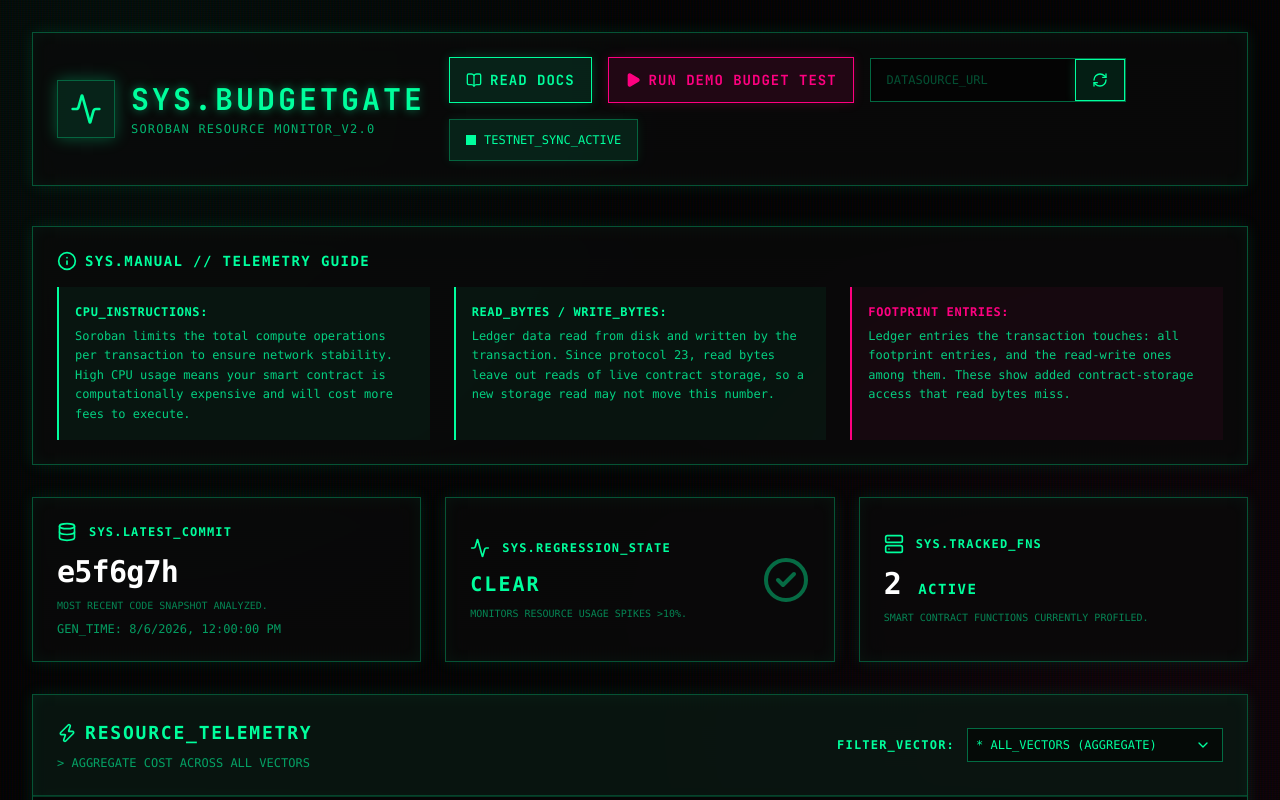
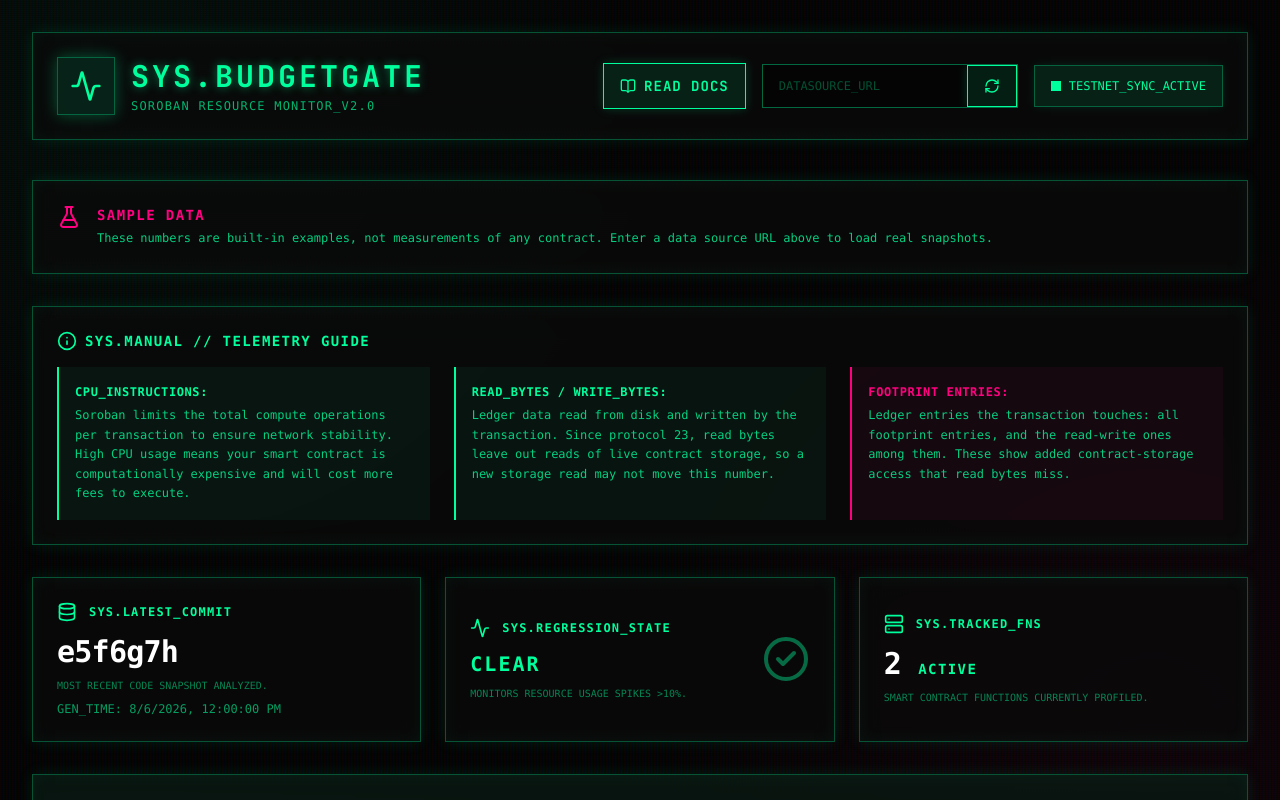
Before and after one commit to BudgetGate/soroban-budget-dashboard, a React (Vite) app: page / in a window 1280 px wide. Shown: the top 800 px of the page. Built offline with nearby package versions, Linux system fonts and the light colour scheme.

Commit message:
Label the built-in history as sample data and remove the demo

```diff
--- a/src/index.css
+++ b/src/index.css
@@ -54,41 +54,9 @@
     transform: translateY(-2px);
   }
 
-  .glass-button-pink {
-    background: rgba(255, 0, 128, 0.1);
-    border: 1px solid #ff0080;
-    color: #ff0080;
-    text-transform: uppercase;
-    font-weight: bold;
-    letter-spacing: 1px;
-    box-shadow: 0 0 10px rgba(255, 0, 128, 0.2);
-    transition: all 0.2s ease;
-  }
-
-  .glass-button-pink:hover {
-    background: rgba(255, 0, 128, 0.2);
-    box-shadow: 0 0 20px rgba(255, 0, 128, 0.5);
-    transform: translateY(-2px);
-  }
-
   .text-gradient {
     color: #00ff9d;
     text-shadow: 0 0 10px rgba(0, 255, 157, 0.8);
-  }
-
-  .terminal-cursor {
-    display: inline-block;
-    width: 10px;
-    height: 1.2em;
-    background-color: #00ff9d;
-    animation: blink 1s step-end infinite;
-    vertical-align: middle;
-    margin-left: 5px;
-  }
-
-  @keyframes blink {
-    0%, 100% { opacity: 1; }
-    50% { opacity: 0; }
   }
 
   /* Scanline effect */
--- a/src/pages/Dashboard.tsx
+++ b/src/pages/Dashboard.tsx
@@ -1,7 +1,7 @@
-import { useState, useEffect, useMemo, useRef } from 'react';
-import { Activity, CheckCircle2, AlertTriangle, Settings, RefreshCw, Zap, Server, Database, ChevronDown, Terminal, Play, X, Info, BookOpen, Clock } from 'lucide-react';
+import { useState, useEffect, useMemo } from 'react';
+import { Activity, CheckCircle2, AlertTriangle, Settings, RefreshCw, Zap, Server, Database, ChevronDown, Info, BookOpen, Clock, FlaskConical } from 'lucide-react';
 import { fetchSnapshotHistory, RateLimitError } from '../api';
-import type { SnapshotHistory, Snapshot } from '../api';
+import type { SnapshotHistory } from '../api';
 import { toChartPoints } from '../metrics';
 import MetricChart from '../components/MetricChart';
 import '../App.css';
@@ -13,18 +13,6 @@
   const [selectedFunction, setSelectedFunction] = useState<string>('all');
   const [dataSourceUrl, setDataSourceUrl] = useState<string>('');
   const [tempUrl, setTempUrl] = useState<string>('');
-
-  // Demo Terminal State
-  const [showDemoTerminal, setShowDemoTerminal] = useState(false);
-  const [demoLogs, setDemoLogs] = useState<string[]>([]);
-  const [demoInProgress, setDemoInProgress] = useState(false);
-  const logsEndRef = useRef<HTMLDivElement>(null);
-
-  useEffect(() => {
-    if (logsEndRef.current) {
-      logsEndRef.current.scrollIntoView({ behavior: 'smooth' });
-    }
-  }, [demoLogs]);
 
   useEffect(() => {
     let isMounted = true;
@@ -48,59 +36,6 @@
 
   const handleApplyUrl = () => {
     setDataSourceUrl(tempUrl);
-  };
-
-  const runDemoTest = () => {
-    setShowDemoTerminal(true);
-    setDemoInProgress(true);
-    setDemoLogs([]);
-
-    const sequence = [
-      "> budget-core simulate --fixture \"liquidity_pool_v2\"",
-      "> Initializing Soroban environment [v2.1.0]...",
-      "> Compiling smart contracts to WASM...",
-      "> [OK] target/wasm32-unknown-unknown/release/liquidity_pool.wasm",
-      "> Running execution trace on 145 transactions...",
-      "> Analyzing CPU instructions and Memory footprint...",
-      "> ⚠️ WARNING: Resource utilization spike detected in `swap` function",
-      "> Comparing with baseline commit...",
-      "> CPU usage +25%, Memory usage +15% over baseline",
-      "> Pushing regression snapshot to dashboard state...",
-      "> DONE"
-    ];
-
-    let i = 0;
-    const interval = setInterval(() => {
-      if (i < sequence.length) {
-        setDemoLogs(prev => [...prev, sequence[i]]);
-        i++;
-      } else {
-        clearInterval(interval);
-        setDemoInProgress(false);
-
-        // Inject fake snapshot
-        if (history) {
-          const newSnapshot: Snapshot = {
-            schema_version: '1.0',
-            network: 'testnet',
-            commit_sha: 'd3m0b4d' + Math.floor(Math.random()*1000).toString(),
-            generated_at: new Date().toISOString(),
-            functions: (history.snapshots[history.snapshots.length - 1]?.functions || []).map(f => {
-              // Increase cpu and mem
-              return {
-                ...f,
-                cpu_instructions: Math.floor(f.cpu_instructions * 1.25),
-                memory_bytes: f.memory_bytes === null ? null : Math.floor(f.memory_bytes * 1.15)
-              };
-            })
-          };
-          setHistory({
-            ...history,
-            snapshots: [...history.snapshots, newSnapshot]
-          });
-        }
-      }
-    }, 600);
   };
 
   const allFunctions = useMemo(() => {
@@ -133,39 +68,6 @@
   return (
     <div className="min-h-screen p-4 md:p-8 relative z-10 selection:bg-[#00ff9d] selection:text-black">
 
-      {/* Demo Terminal Modal */}
-
-      {showDemoTerminal && (
-        <div className="fixed inset-0 z-50 flex items-center justify-center bg-black/80 backdrop-blur-sm p-4">
-          <div className="glass-panel w-full max-w-2xl rounded-none border border-[#00ff9d]/50 shadow-[0_0_30px_rgba(0,255,157,0.2)] flex flex-col h-[500px]">
-            <div className="border-b border-[#00ff9d]/30 bg-[#00ff9d]/10 p-3 flex justify-between items-center">
-              <div className="flex items-center gap-2 text-[#00ff9d] font-bold text-sm tracking-widest">
-                <Terminal className="w-4 h-4" />
-                SYSTEM_EXEC::BUDGET_SIMULATION
-              </div>
-              {!demoInProgress && (
-                <button onClick={() => setShowDemoTerminal(false)} className="text-[#00ff9d] hover:text-[#ff0080] transition-colors">
-                  <X className="w-5 h-5" />
-                </button>
-              )}
-            </div>
-            <div className="p-4 flex-1 overflow-y-auto text-[#00ff9d] font-mono text-sm leading-relaxed">
-              {demoLogs.map((log, idx) => (
-                <div key={idx} className={`${log.includes('WARNING') ? 'text-[#ff0080]' : ''} mb-2`}>
-                  {log}
-                </div>
-              ))}
-              {demoInProgress && (
-                <div className="mt-2">
-                  <span className="terminal-cursor"></span>
-                </div>
-              )}
-              <div ref={logsEndRef} />
-            </div>
-          </div>
-        </div>
-      )}
-
       <header className="mb-10 flex flex-col md:flex-row items-start md:items-center justify-between pb-6 gap-6 glass-panel p-6 relative overflow-hidden">
         <div className="flex items-center gap-4 relative z-10">
           <div className="bg-[#00ff9d]/10 p-3 border border-[#00ff9d]/30 shadow-[0_0_15px_rgba(0,255,157,0.3)]">
@@ -187,14 +89,6 @@
             <BookOpen className="w-4 h-4" />
             READ DOCS
           </a>
-
-          <button
-            onClick={runDemoTest}
-            className="glass-button-pink px-4 py-3 flex items-center justify-center gap-2 whitespace-nowrap"
-          >
-            <Play className="w-4 h-4" fill="currentColor" />
-            RUN DEMO BUDGET TEST
-          </button>
 
           <div className="flex overflow-hidden glass-input w-full md:w-64 shadow-inner">
             <input
@@ -251,6 +145,18 @@
           </div>
         ) : (
           <div className="animate-in fade-in slide-in-from-bottom-4 duration-700 ease-out fill-mode-both">
+            {!dataSourceUrl && (
+              <div role="note" aria-label="Sample data" className="glass-panel p-6 mb-8 border border-[#ff0080] bg-[#ff0080]/5 flex items-start gap-4">
+                <FlaskConical className="w-6 h-6 text-[#ff0080] shrink-0" />
+                <div>
+                  <h2 className="text-sm font-bold text-[#ff0080] tracking-widest uppercase mb-1">Sample data</h2>
+                  <p className="text-xs text-[#00ff9d]/80 leading-relaxed">
+                    These numbers are built-in examples, not measurements of any contract. Enter a data source URL above to load real snapshots.
+                  </p>
+                </div>
+              </div>
+            )}
+
             {/* Info Section */}
             <div className="glass-panel p-6 mb-8 border border-[#00ff9d]/30 bg-black/40 relative overflow-hidden group">
               <div className="absolute inset-0 bg-gradient-to-r from-[#00ff9d]/5 to-transparent opacity-0 group-hover:opacity-100 transition-opacity duration-500"></div>
```
Also changed, not shown: 1 other file (tests, documents, lock files or other folders).
